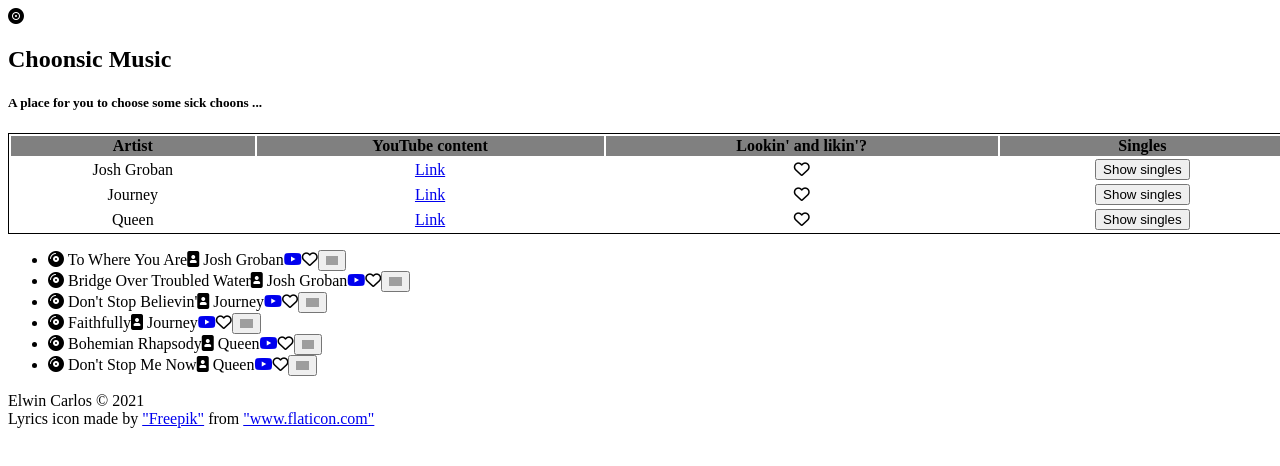
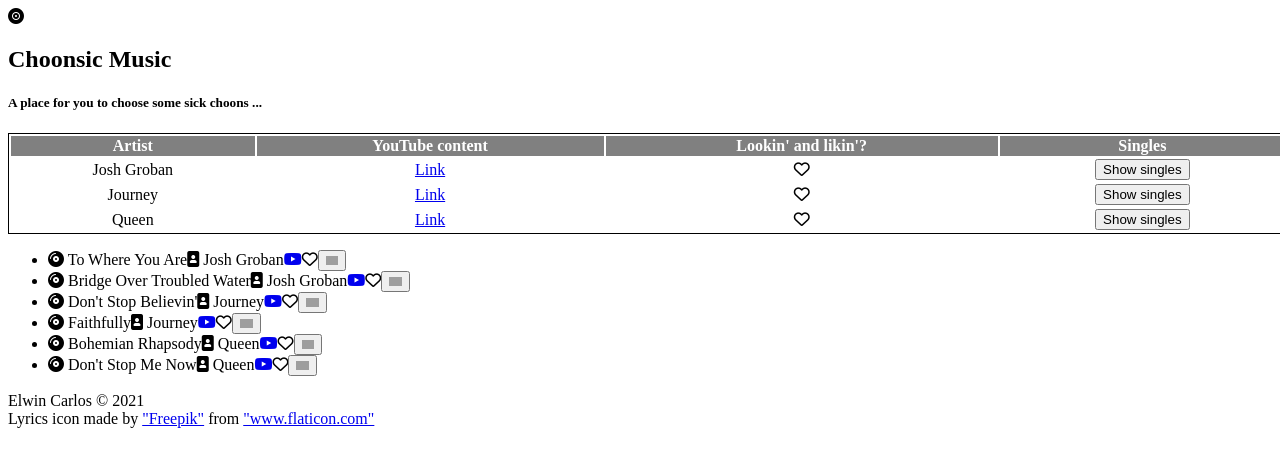
Before and after one commit to ecarlos09/ee-music-app, a React app: page / in a window 1280 px wide. Shown: the top 466 px of the page. Built offline with nearby package versions, Linux system fonts and the light colour scheme; grey boxes are pictures that could not be loaded.

Commit message:
change table header font colour to white

```diff
--- a/src/components/Artists/index.js
+++ b/src/components/Artists/index.js
@@ -22,7 +22,7 @@
 
     return (
         <table style = {{border: "1px solid black", width:"100vw", textAlign: "center"}}>
-            <thead style = {{backgroundColor:"grey"}}>
+            <thead style = {{color: "white", backgroundColor:"grey"}}>
                 <tr>
                     <th>Artist</th>
                     <th>YouTube content</th>
```
